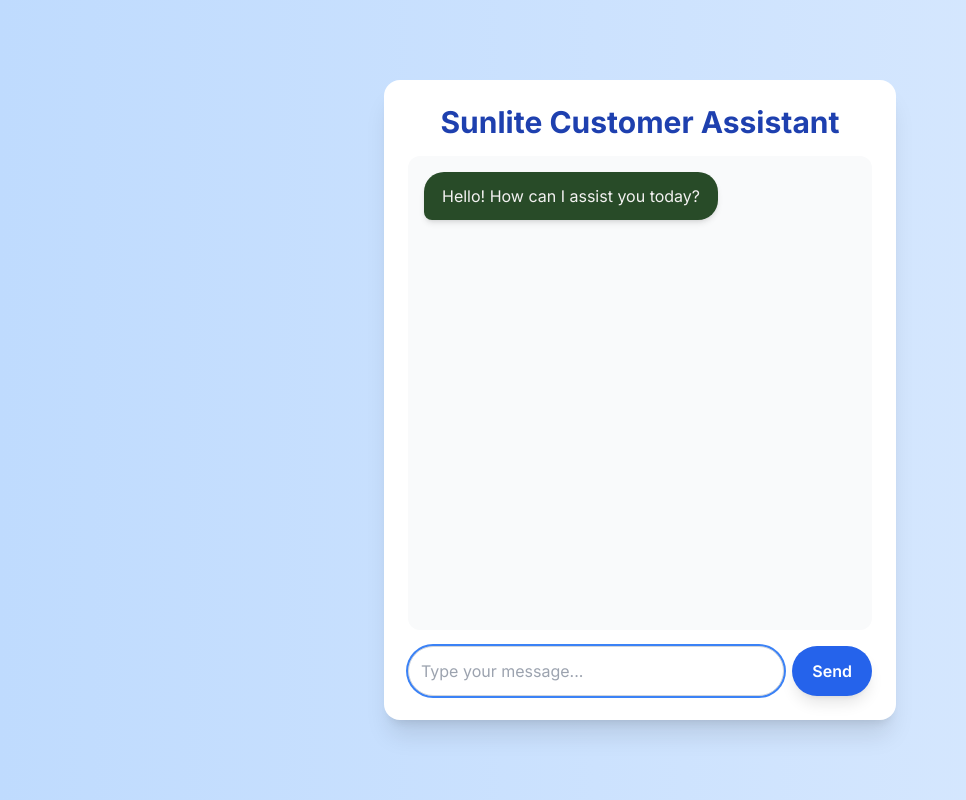
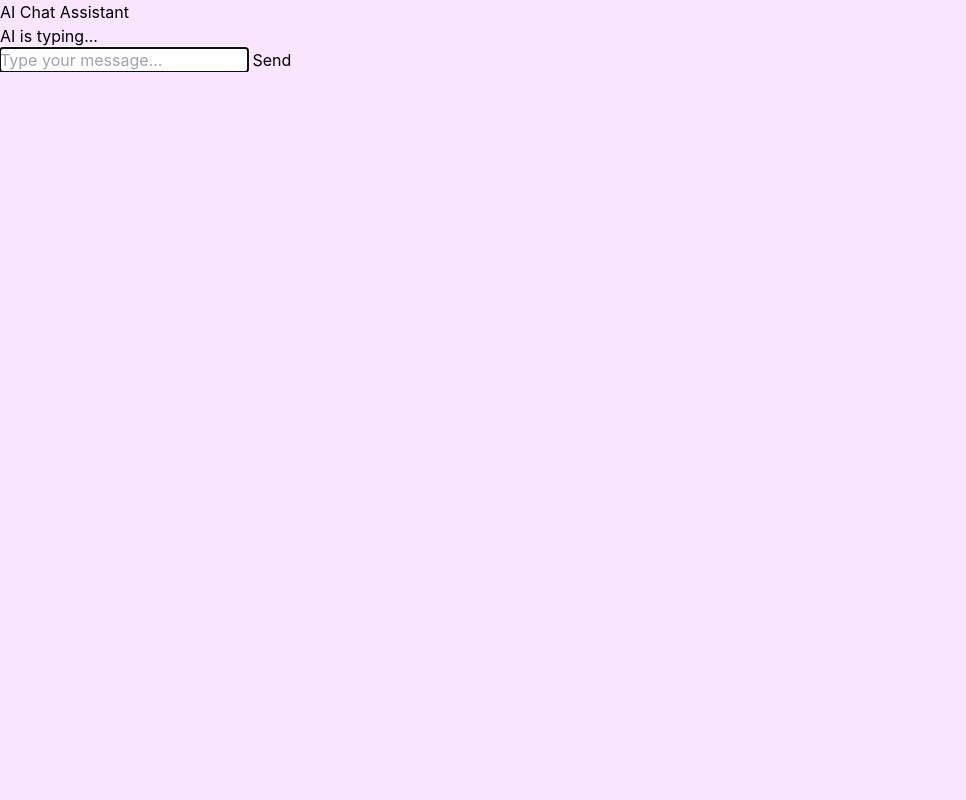
Before and after one commit to elbewhy/AI-Customer-Assistant-Chatbot, a Flask app: page / in a window 1280 px wide. Shown: the whole page, without its empty margins (0-966 px from the left). Run offline with Flask 2, Linux system fonts and the light colour scheme; style sheets or scripts are compiled from the project's sources; some libraries are stand-ins or nearby versions.

Commit message:
Update index.html for AI Chatbot interface

```diff
--- a/templates/index.html
+++ b/templates/index.html
@@ -3,68 +3,46 @@
 <head>
     <meta charset="UTF-8" />
     <meta name="viewport" content="width=device-width, initial-scale=1.0" />
-  <title>Sunlite Customer Assistant</title>
+    <title>AI Chatbot</title>
 
-  <!-- Tailwind CSS CDN -->
-  <script src="https://cdn.tailwindcss.com"></script>
+    <!-- Tailwind -->
+    <link href="/static/css/input.css" rel="stylesheet" />
+    <link href="/static/css/style.css" rel="stylesheet" />
 
-  <!-- Google Fonts -->
-  <link href="https://fonts.googleapis.com/css2?family=Inter:wght@400;600;700&display=swap" rel="stylesheet">
+</head>
+<body class="bg-gray-100">
 
-  <!-- Custom CSS -->
-  <link rel="stylesheet" href="{{ url_for('static', filename='css/style.css') }}">
-</head>
+    <div class="chat-container">
 
-<body class="flex items-center justify-center min-h-screen p-4 bg-gradient-to-r from-blue-200 to-blue-100">
-
-  <div class="bg-white rounded-2xl shadow-xl p-6 w-full max-w-lg flex flex-col h-[80vh]">
-
-    <!-- Title -->
-    <h1 class="text-3xl font-bold text-center text-blue-800 mb-4">
-      Sunlite Customer Assistant
-    </h1>
-
-    <!-- Chat History -->
-    <div id="chat-history" class="chat-container flex-grow p-4 bg-gray-50 rounded-xl mb-4 flex flex-col space-y-3">
-      <div class="message-bubble ai-message shadow-md self-start">
-        Hello! How can I assist you today?
-      </div>
+        <!-- Header -->
+        <div class="chat-header">
+            <h2>AI Chat Assistant</h2>
         </div>
 
+        <!-- Chat Messages -->
+        <div id="chat-box" class="chat-box"></div>
+
+        <!-- Typing Indicator -->
+        <div id="typing-indicator" class="typing hidden">AI is typing...</div>
+
         <!-- Input Area -->
-    <div class="flex w-full gap-2">
+        <form id="chat-form" class="chat-form">
             <input
                 type="text"
                 id="user-input"
+                class="chat-input"
                 placeholder="Type your message..."
-        class="flex-1 min-w-0 p-3 border border-gray-300 rounded-full
-               focus:outline-none focus:ring-2 focus:ring-blue-500 transition duration-200"
-        onkeypress="handleKeyPress(event)"
+                autocomplete="off"
             />
-      <button
-        id="send-button"
-        onclick="sendMessage()"
-        class="flex-none bg-blue-600 hover:bg-blue-700 text-white font-semibold py-3 px-5
-               rounded-full shadow-lg transition duration-200 ease-in-out
-               hover:scale-105 focus:outline-none focus:ring-2 focus:ring-blue-500"
-      >
+
+            <button id="send-btn" type="submit" class="send-btn">
                 Send
             </button>
-    </div>
+        </form>
 
     </div>
 
-  <!-- JS -->
-  <script src="{{ url_for('static', filename='js/script.js') }}"></script>
-
-  <!-- Auto-scroll to bottom on new messages -->
-  <script>
-    const chatHistory = document.getElementById('chat-history');
-    const observer = new MutationObserver(() => {
-      chatHistory.scrollTop = chatHistory.scrollHeight;
-    });
-    observer.observe(chatHistory, { childList: true });
-  </script>
+    <script src="/static/js/script.js"></script>
 
 </body>
 </html>
```
Lines whose indentation alone changed are shown as unchanged.
